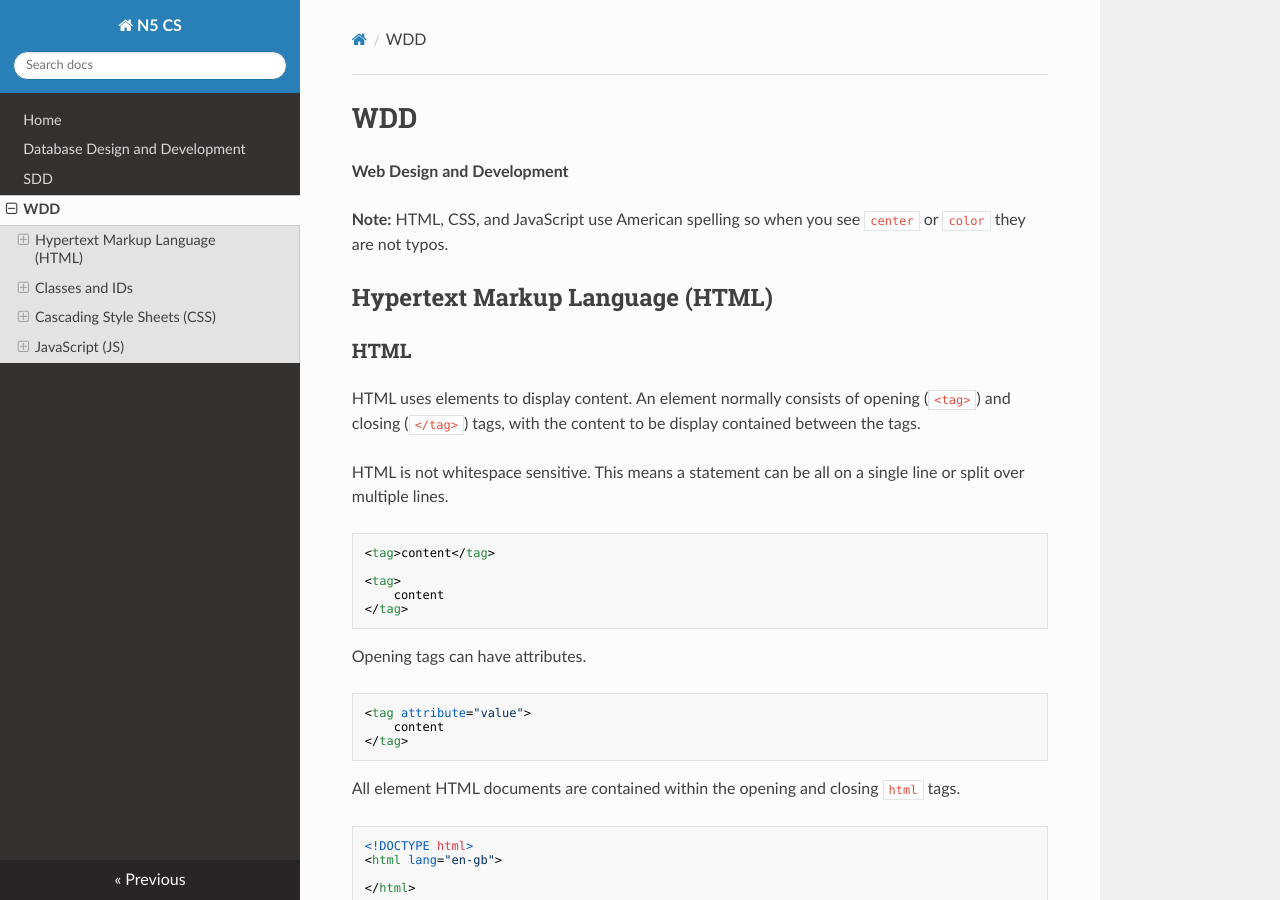
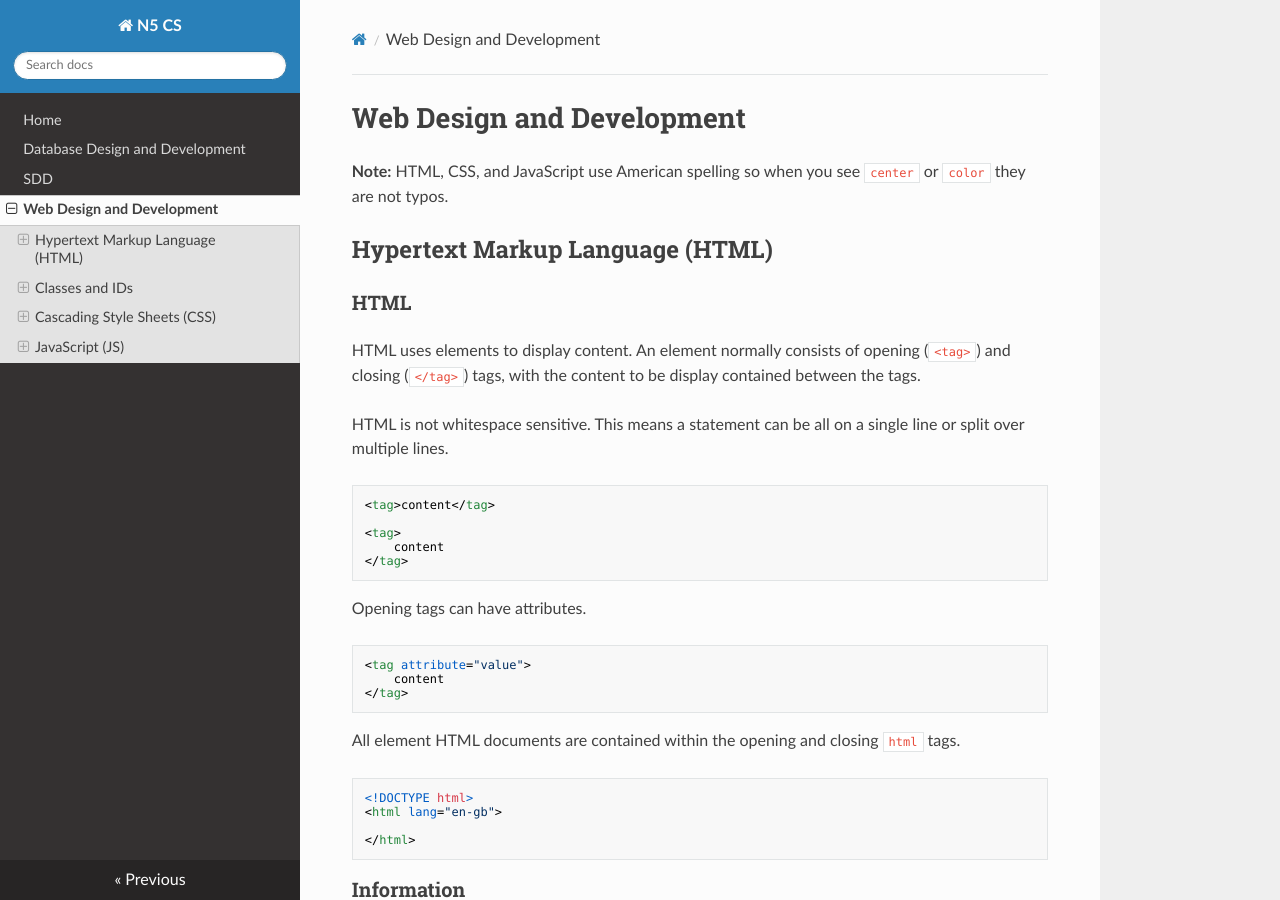
Before and after one commit to MrFriendCS/N5-CS, an MkDocs documentation site: the page built from docs/N5-CS-WDD.md, in a window 1280 px wide and 900 px high. Built offline with MkDocs 1.6.1, drawn with Linux system fonts in a browser that asks for light colours; nearby versions of some CDN libraries.

Commit message:
docs/N5-CS-WDD.md updated from https://stackedit.io/

```diff
--- a/docs/N5-CS-WDD.md
+++ b/docs/N5-CS-WDD.md
@@ -1,6 +1,4 @@
-# WDD
-
-**Web Design and Development**
+# Web Design and Development
 
 **Note:** HTML, CSS, and JavaScript use American spelling so when you see `center` or `color` they are not typos.
 
```
Also changed, not shown: other parts of docs/N5-CS-WDD.md (+5 -0 lines).
